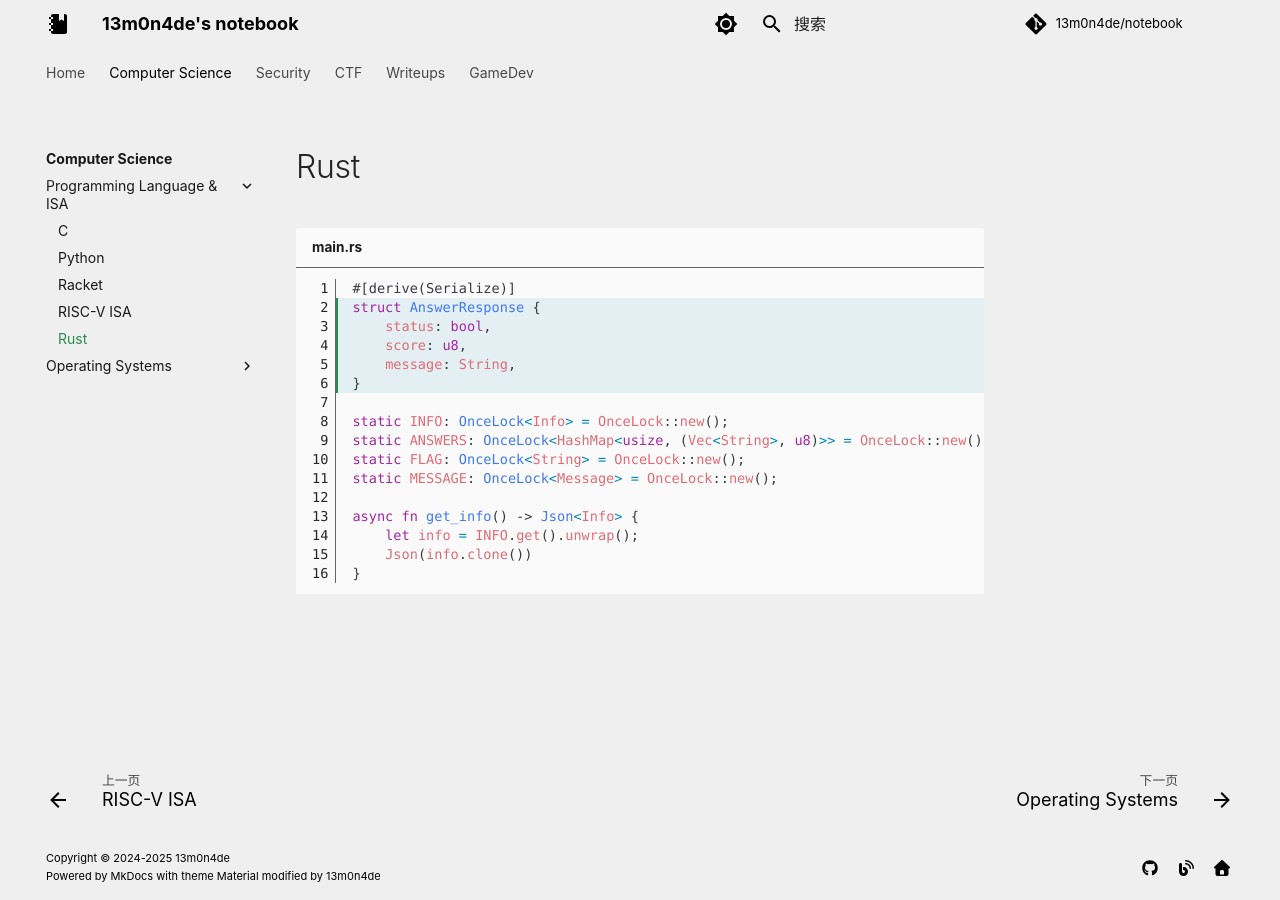
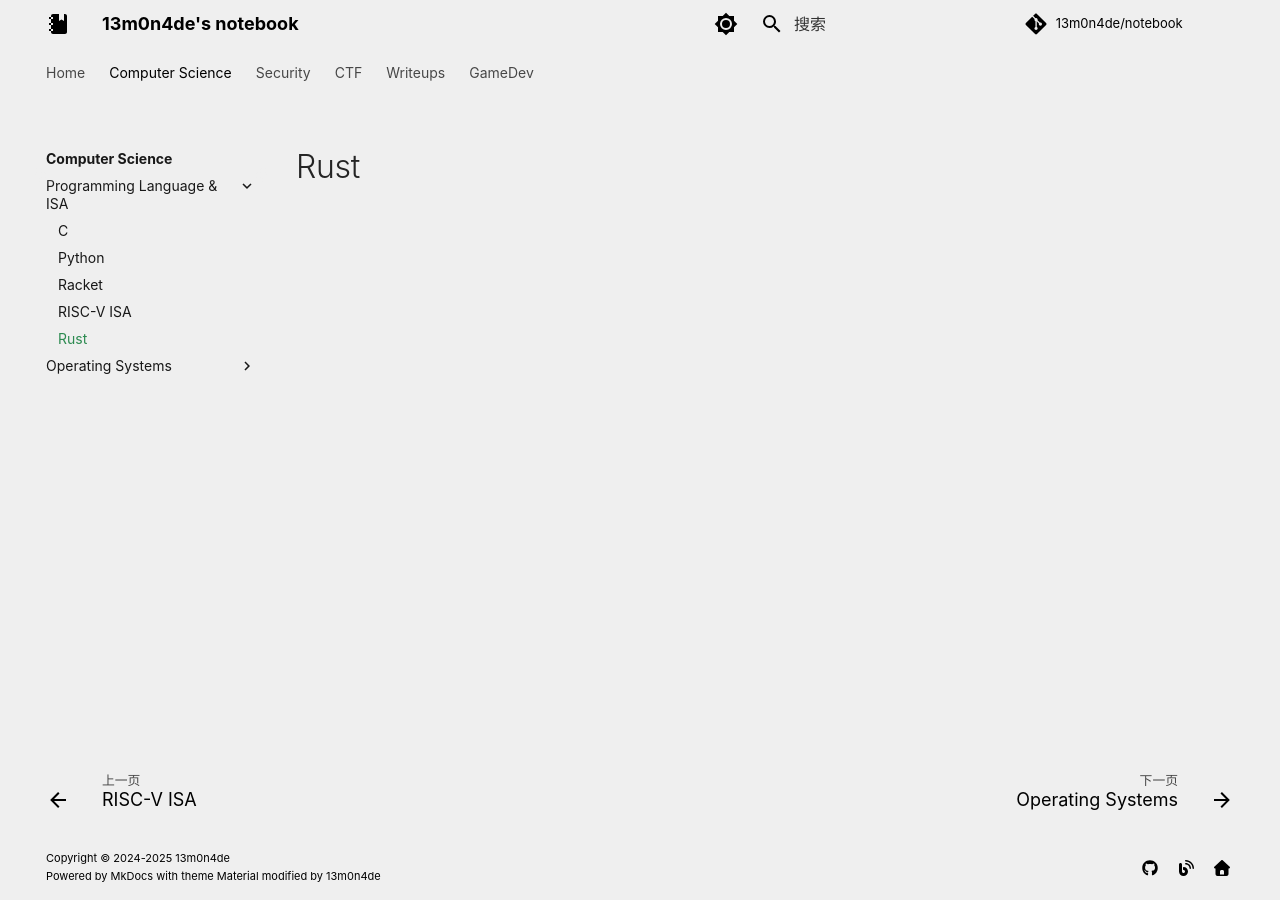
Before and after one commit to 13m0n4de/notebook, an MkDocs documentation site: the page built from docs/cs/pl/rust/index.md, in a window 1280 px wide. Built offline with MkDocs 1.6.1 and Material for MkDocs 9.7.7, drawn with Linux system fonts in a browser that asks for light colours; comment, search, counter and statistics services are not loaded; a style sheet for code colours, icons or effects is not loaded.

````diff
--- a/docs/cs/pl/rust/index.md
+++ b/docs/cs/pl/rust/index.md
@@ -1,20 +1 @@
 # Rust
-
-```rust title="main.rs" linenums="1" hl_lines="2-6"
-#[derive(Serialize)]
-struct AnswerResponse {
-    status: bool,
-    score: u8,
-    message: String,
-}
-
-static INFO: OnceLock<Info> = OnceLock::new();
-static ANSWERS: OnceLock<HashMap<usize, (Vec<String>, u8)>> = OnceLock::new();
-static FLAG: OnceLock<String> = OnceLock::new();
-static MESSAGE: OnceLock<Message> = OnceLock::new();
-
-async fn get_info() -> Json<Info> {
-    let info = INFO.get().unwrap();
-    Json(info.clone())
-}
-```
--- a/mkdocs.yml
+++ b/mkdocs.yml
@@ -1,5 +1,5 @@
 site_name: 13m0n4de's notebook
-site_url: https://example.com/
+site_url: https://13m0n4de-notebook.vercel.app
 repo_name: 13m0n4de/notebook
 repo_url: https://github.com/13m0n4de/notebook
 copyright: Copyright &copy; 2024-2025 <a href="https://github.com/13m0n4de" target="_blank" rel="noopener">13m0n4de</a>
@@ -120,6 +120,8 @@ nav:
     - Operating Systems:
       - cs/os/index.md
       - OSTEP: cs/os/ostep.md
+      - MIT 6.1810: cs/os/mit6.1810.md
+      - rCore: cs/os/rcore.md
   - Security:
     - sec/index.md
   - CTF:
````
Also changed, not shown: docs/cs/index.md (+2 -0 lines), docs/cs/os/index.md (+2 -0 lines), docs/cs/os/mit6.1810.md (added, +1 -0 lines), docs/cs/os/rcore.md (added, +1 -0 lines).
